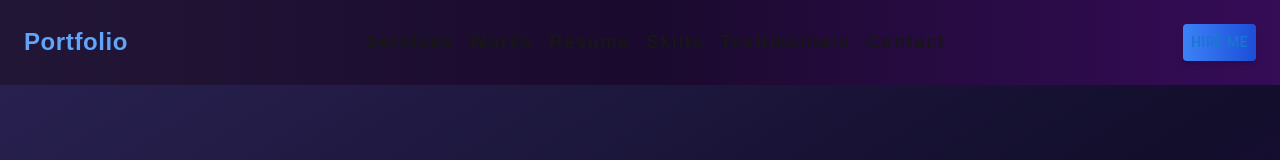
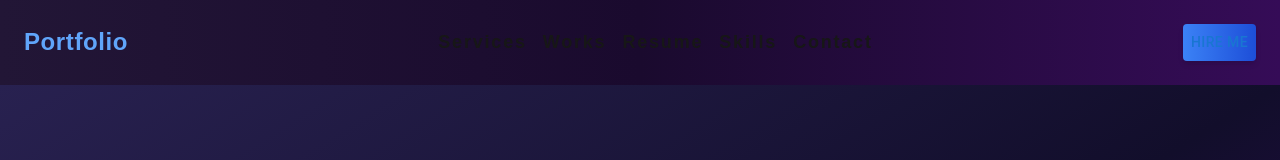
Before and after one commit to TahmidMuntaser/Personal_Portfolio_Web, a Next.js app in the folder myproject/: page /sample in a window 1280 px wide. Shown: the top 160 px of the page. Built offline with nearby package versions, Linux system fonts and the light colour scheme.

Commit message:
testimonial removed from the navbar

```diff
--- a/myproject/src/app/sample/components/ui/Navbar.jsx
+++ b/myproject/src/app/sample/components/ui/Navbar.jsx
@@ -48,10 +48,10 @@ const Navbar = () => {
           Skills
           <span className="absolute left-0 bottom-0 w-full h-0.5 bg-current transform scale-x-0 group-hover:scale-x-100 transition-transform duration-300 origin-bottom-right group-hover:origin-bottom-left"></span>
         </a>
-        <a href="#testimonials" className="relative group">
+        {/* <a href="#testimonials" className="relative group">
           Testimonials
           <span className="absolute left-0 bottom-0 w-full h-0.5 bg-current transform scale-x-0 group-hover:scale-x-100 transition-transform duration-300 origin-bottom-right group-hover:origin-bottom-left"></span>
-        </a>
+        </a> */}
         <a href="#contact" className="relative group">
           Contact
           <span className="absolute left-0 bottom-0 w-full h-0.5 bg-current transform scale-x-0 group-hover:scale-x-100 transition-transform duration-300 origin-bottom-right group-hover:origin-bottom-left"></span>
```
